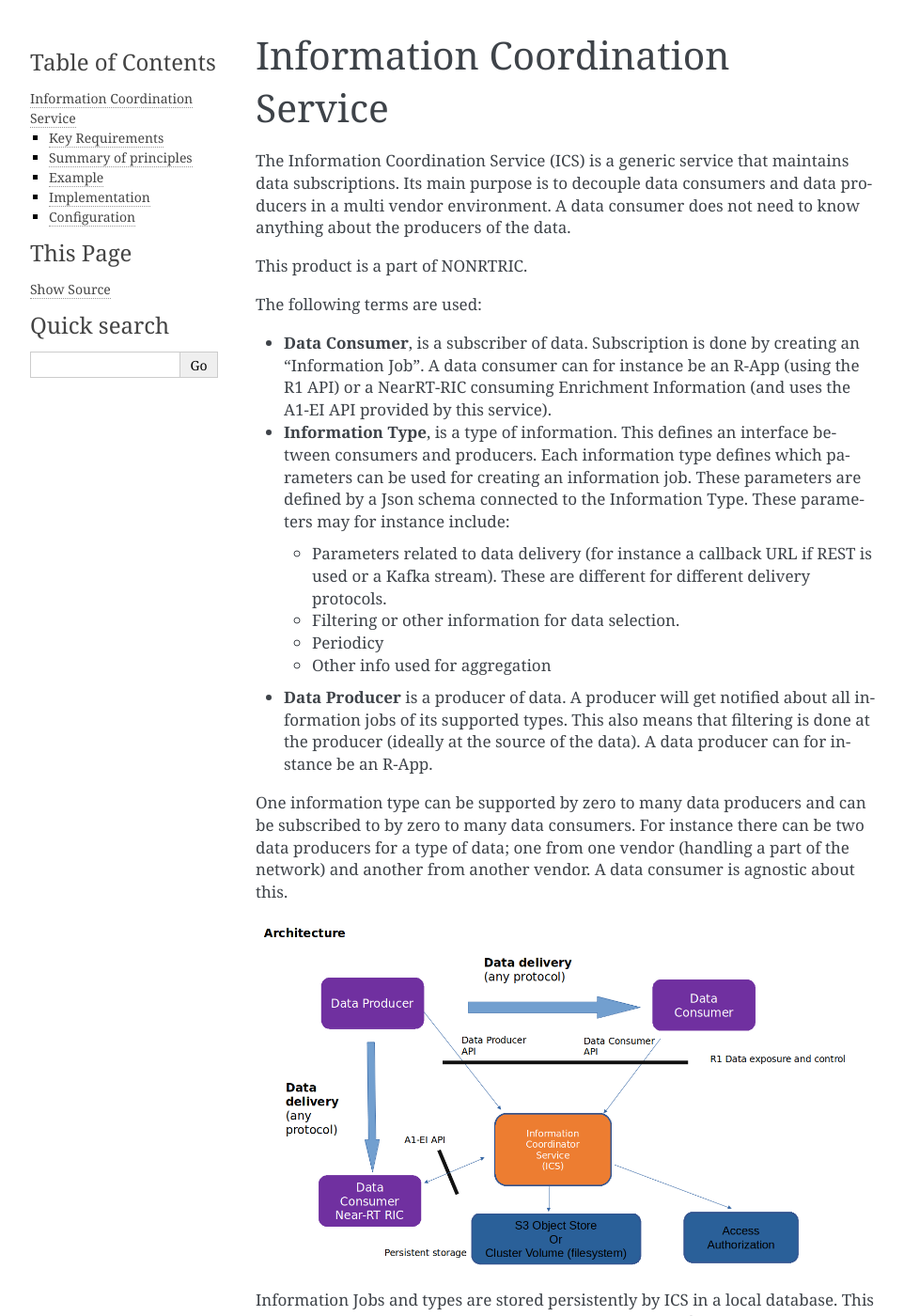
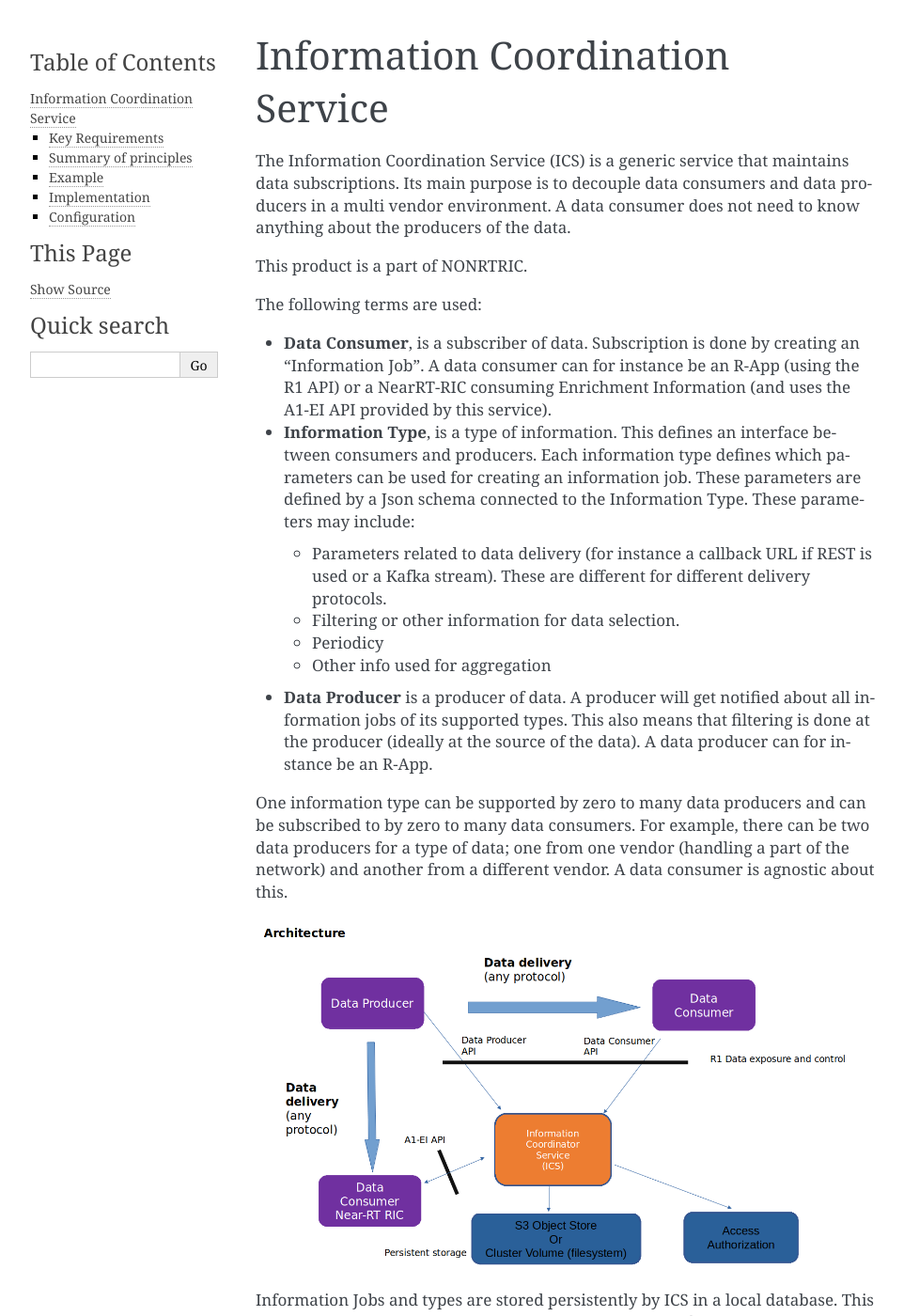
Before and after one commit to o-ran-sc/nonrtric-plt-informationcoordinatorservice, a Sphinx documentation site: the page built from docs/overview.rst, in a window 1280 px wide and 1400 px high. Shown: the whole window at 94% size, without its empty margins (148-1110 px from the left). Built offline with Sphinx 7.4.7, drawn with Linux system fonts in a browser that asks for light colours; some of the changed text lies outside the part shown.

Commit message:
Correct mistakes in ICS docs.
Issue-ID: NONRTRIC-887
Change-Id: If6b261050ca2ac0d2803aed0f1e26b444f77321c
Signed-off-by: ktimoney <kevin.timoney@est.tech>

```diff
--- a/docs/overview.rst
+++ b/docs/overview.rst
@@ -14,7 +14,7 @@
 The following terms are used:
 
 * **Data Consumer**, is a subscriber of data. Subscription is done by creating an "Information Job". A data consumer can for instance be an R-App (using the R1 API) or a NearRT-RIC consuming Enrichment Information (and uses the A1-EI API provided by this service).
-* **Information Type**, is a type of information. This defines an interface between consumers and producers. Each information type defines which parameters can be used for creating an information job. These parameters are defined by a Json schema connected to the Information Type. These parameters may for instance include:
+* **Information Type**, is a type of information. This defines an interface between consumers and producers. Each information type defines which parameters can be used for creating an information job. These parameters are defined by a Json schema connected to the Information Type. These parameters may include:
 
   * Parameters related to data delivery (for instance a callback URL if REST is used or a Kafka stream). These are different for different delivery protocols.
   * Filtering or other information for data selection.
@@ -23,16 +23,16 @@
 
 * **Data Producer** is a producer of data. A producer will get notified about all information jobs of its supported types. This also means that filtering is done at the producer (ideally at the source of the data). A data producer can for instance be an R-App.
 
-One information type can be supported by zero to many data producers and can be subscribed to by zero to many data consumers. For instance there can be two data producers for a type of data; one from one vendor (handling a part of the network) and another from another vendor. A data consumer is agnostic about this.
+One information type can be supported by zero to many data producers and can be subscribed to by zero to many data consumers. For example, there can be two data producers for a type of data; one from one vendor (handling a part of the network) and another from a different vendor. A data consumer is agnostic about this.
 
 .. image:: ./Architecture.png
    :width: 500pt
 
 Information Jobs and types are stored persistently by ICS in a local database. This can be either using Amazon S3 - Cloud Object Storage or file system.
 
-To restrict which data that can be consumed by by whom there is support for finegrained access control. When data subscriptions/jobs are modified or read, an access check can be performed.
+To restrict which data that can be consumed and by whom there is support for finegrained access control. When data subscriptions/jobs are modified or read, an access check can be performed.
 ICS can be configured to call an external authorizer.
-This can be for instance Open Policy Agent (OPA) which can grant or deny accesses based on an access token (JWT) used by the calling data consumer.
+For example, this can be Open Policy Agent (OPA) which can grant or deny accesses based on an access token (JWT) used by the calling data consumer.
 In addition to this the information type, accesstype (read/write) and all type specific parameters can be used by access rules.
 
 The URL to the authorization component is defined in the application.yaml file and the call invoked to by ICS is described in API documentation.
```
Also changed, not shown: other parts of docs/overview.rst (+4 -4 lines).
